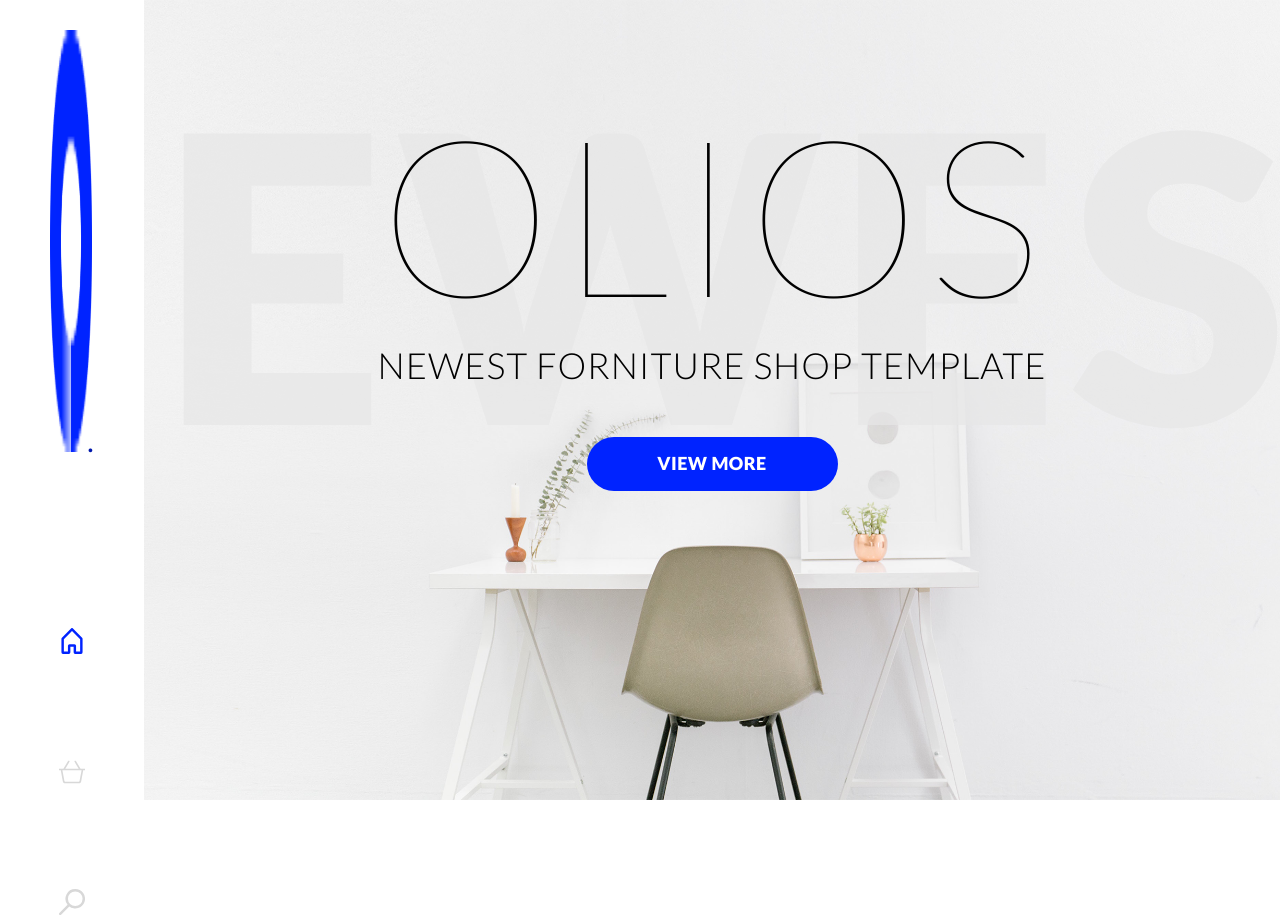
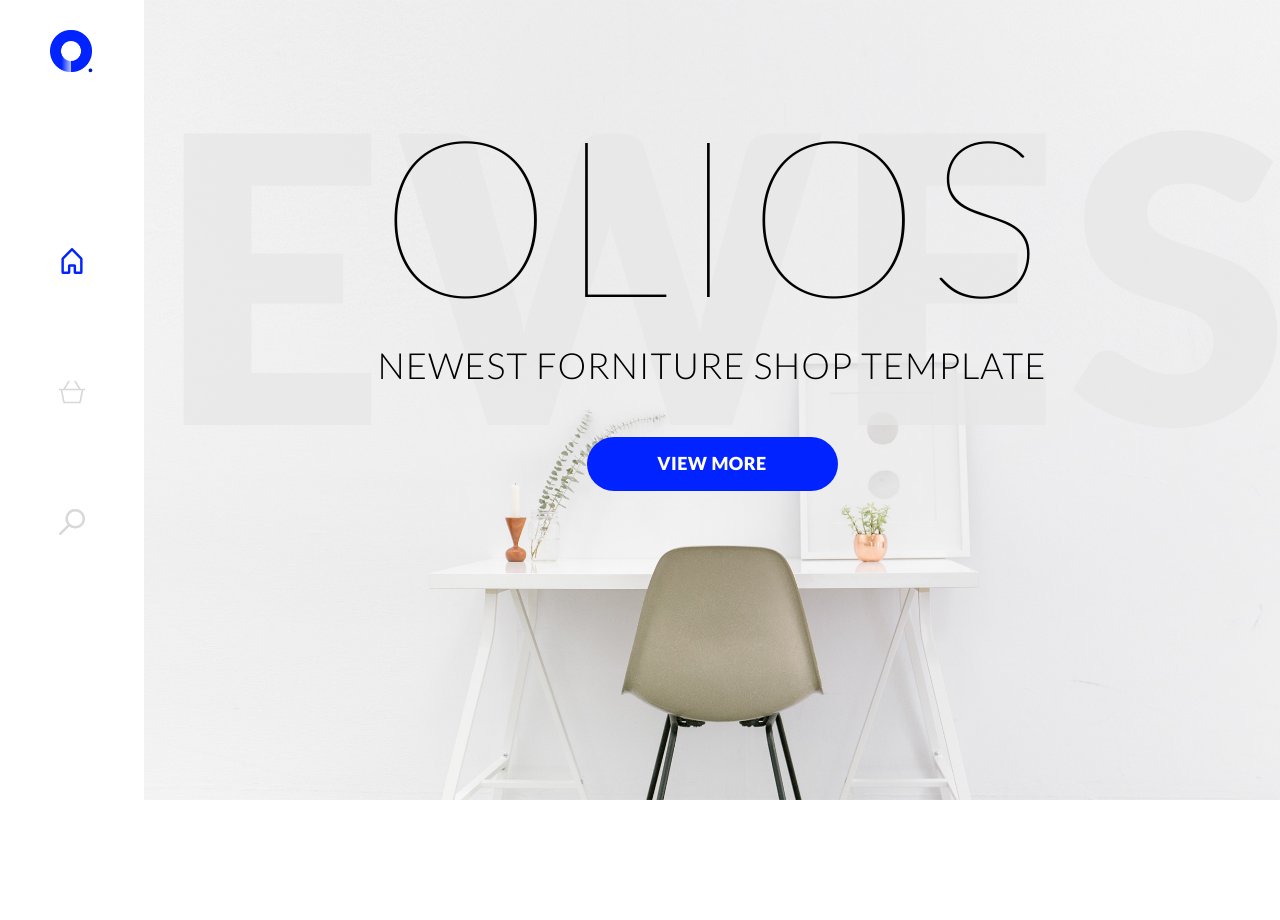
Before and after one commit to KamilWozniak/Shop, a Vue app: page /#/ in a window 1280 px wide. After the commit the page ends 800 px from the top, so only its background shows below. Built offline with nearby package versions, Linux system fonts and the light colour scheme.

Commit message:
Fix navigation logo height

```diff
--- a/src/components/navigation/navigation.vue
+++ b/src/components/navigation/navigation.vue
@@ -91,7 +91,7 @@ export default {
 
     &__image {
       width: 42px;
-      height: 422px;
+      height: 42px;
     }
   }
 
```
